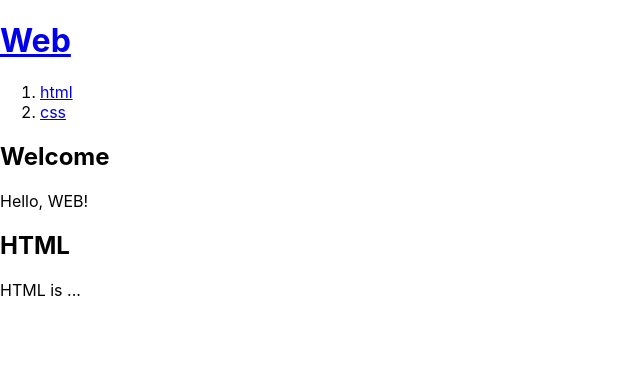
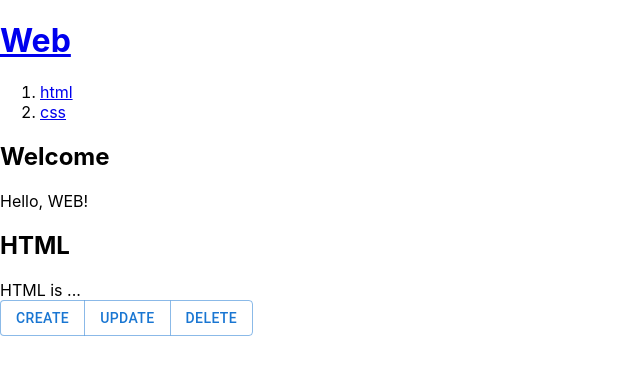
Before and after one commit to sjgske/elice-sw-2, a React (Create React App) app in the folder 03/: page / in a window 1280 px wide. Shown: the top 374 px of the page, without its empty margins (0-640 px from the left). Built offline with nearby package versions, Linux system fonts and the light colour scheme.

Commit message:
MUI library

```diff
--- a/03/package.json
+++ b/03/package.json
@@ -4,6 +4,9 @@
   "private": true,
   "homepage": "https://sjgske.github.io/elice-sw-2/",
   "dependencies": {
+    "@emotion/react": "^11.9.0",
+    "@emotion/styled": "^11.8.1",
+    "@mui/material": "^5.8.3",
     "@testing-library/jest-dom": "^5.16.4",
     "@testing-library/react": "^13.3.0",
     "@testing-library/user-event": "^13.5.0",
@@ -16,7 +19,8 @@
     "start": "react-scripts start",
     "build": "react-scripts build",
     "test": "react-scripts test",
-    "eject": "react-scripts eject"
+    "eject": "react-scripts eject",
+    "deploy": "npm run build && npm gh-pages -d build"
   },
   "eslintConfig": {
     "extends": [
--- a/03/src/App.js
+++ b/03/src/App.js
@@ -1,4 +1,6 @@
 import "./App.css";
+import Button from "@mui/material/Button";
+import ButtonGroup from "@mui/material/ButtonGroup";
 
 function Header() {
   return (
@@ -51,6 +53,11 @@ function App() {
       <Nav data={topics} />
       <Article title="Welcome" body="Hello, WEB!" />
       <Article title="HTML" body="HTML is ..." />
+      <ButtonGroup variant="outlined" aria-label="text button group">
+        <Button>CREATE</Button>
+        <Button>UPDATE</Button>
+        <Button>DELETE</Button>
+      </ButtonGroup>
     </div>
   );
 }
```
Also changed, not shown: 1 other file (tests, documents, lock files or other folders).
